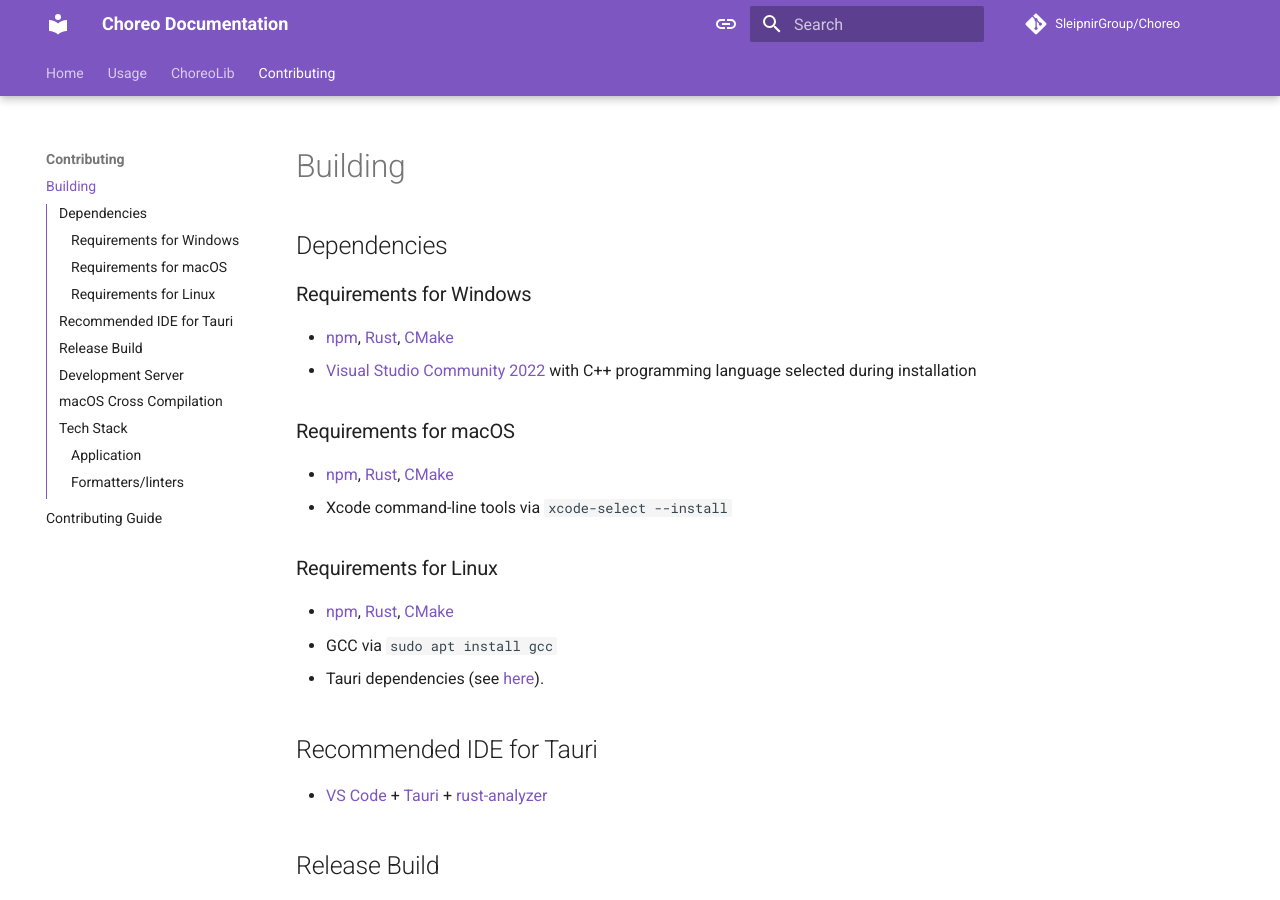
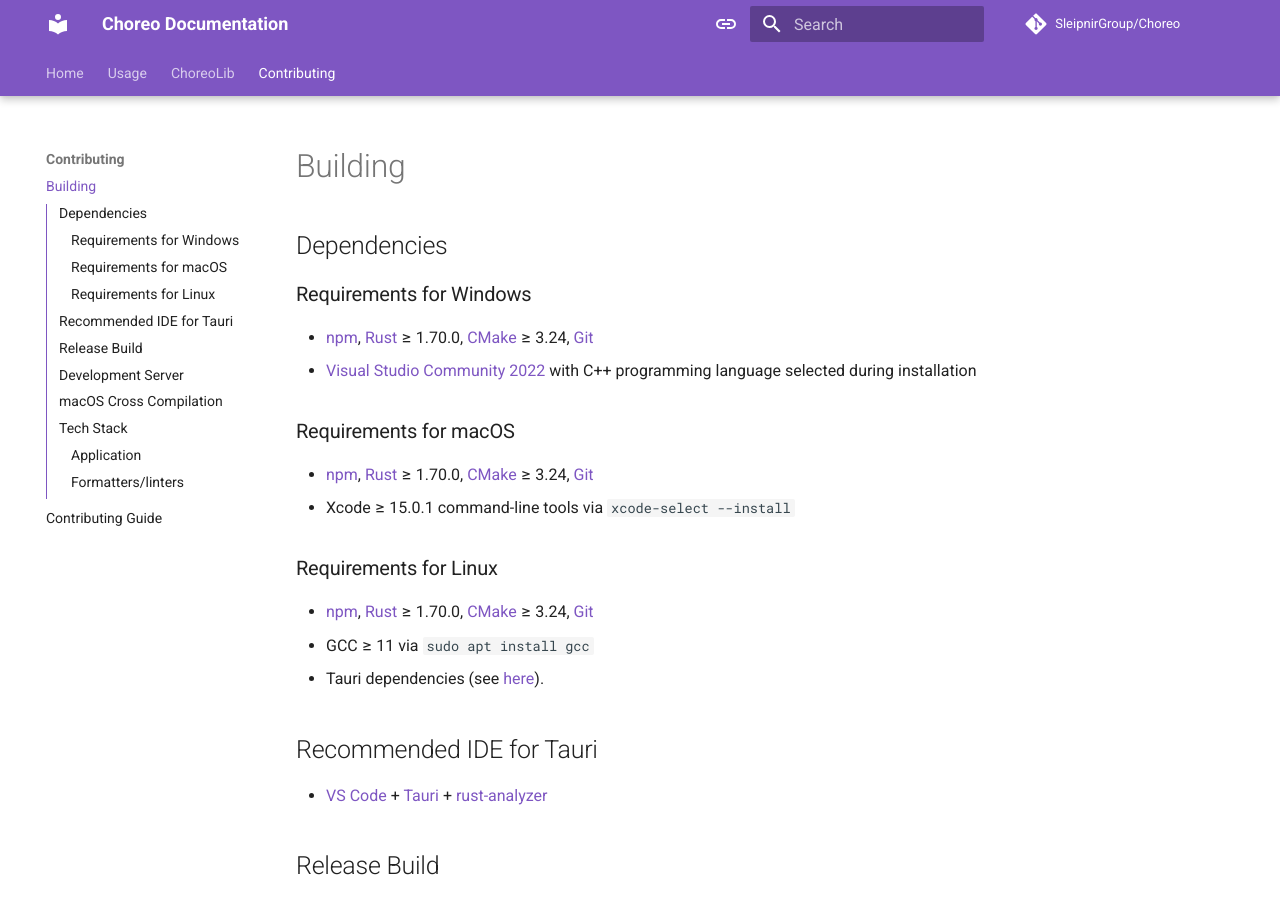
Before and after one commit to RohanBhattacharyya/Choreo, an MkDocs documentation site: the page built from docs/contributing/building-choreo.md, in a window 1280 px wide and 900 px high. Built offline with MkDocs 1.6.1 and Material for MkDocs 9.7.7, drawn with Linux system fonts in a browser that asks for light colours; comment, search, counter and statistics services are not loaded.

Commit message:
Add Git and version numbers to build requirements (#425)
I found the minimum Rust version via `cargo msrv`.

```diff
--- a/docs/contributing/building-choreo.md
+++ b/docs/contributing/building-choreo.md
@@ -2,18 +2,18 @@
 
 ### Requirements for Windows
 
-- [npm](https://docs.npmjs.com/downloading-and-installing-node-js-and-npm), [Rust](https://www.rust-lang.org/tools/install), [CMake](https://cmake.org/download)
+- [npm](https://docs.npmjs.com/downloading-and-installing-node-js-and-npm), [Rust](https://www.rust-lang.org/tools/install) ≥ 1.70.0, [CMake](https://cmake.org/download) ≥ 3.24, [Git](https://git-scm.com/)
 - [Visual Studio Community 2022](https://visualstudio.microsoft.com/vs/community/) with C++ programming language selected during installation
 
 ### Requirements for macOS
 
-- [npm](https://docs.npmjs.com/downloading-and-installing-node-js-and-npm), [Rust](https://www.rust-lang.org/tools/install), [CMake](https://cmake.org/download)
-- Xcode command-line tools via `xcode-select --install`
+- [npm](https://docs.npmjs.com/downloading-and-installing-node-js-and-npm), [Rust](https://www.rust-lang.org/tools/install) ≥ 1.70.0, [CMake](https://cmake.org/download) ≥ 3.24, [Git](https://git-scm.com/)
+- Xcode ≥ 15.0.1 command-line tools via `xcode-select --install`
 
 ### Requirements for Linux
 
-- [npm](https://docs.npmjs.com/downloading-and-installing-node-js-and-npm), [Rust](https://www.rust-lang.org/tools/install), [CMake](https://cmake.org/download)
-- GCC via `sudo apt install gcc`
+- [npm](https://docs.npmjs.com/downloading-and-installing-node-js-and-npm), [Rust](https://www.rust-lang.org/tools/install) ≥ 1.70.0, [CMake](https://cmake.org/download) ≥ 3.24, [Git](https://git-scm.com/)
+- GCC ≥ 11 via `sudo apt install gcc`
 - Tauri dependencies (see [here](https://tauri.app/v1/guides/getting-started/prerequisites/#setting-up-linux)).
 
 ## Recommended IDE for Tauri
```
